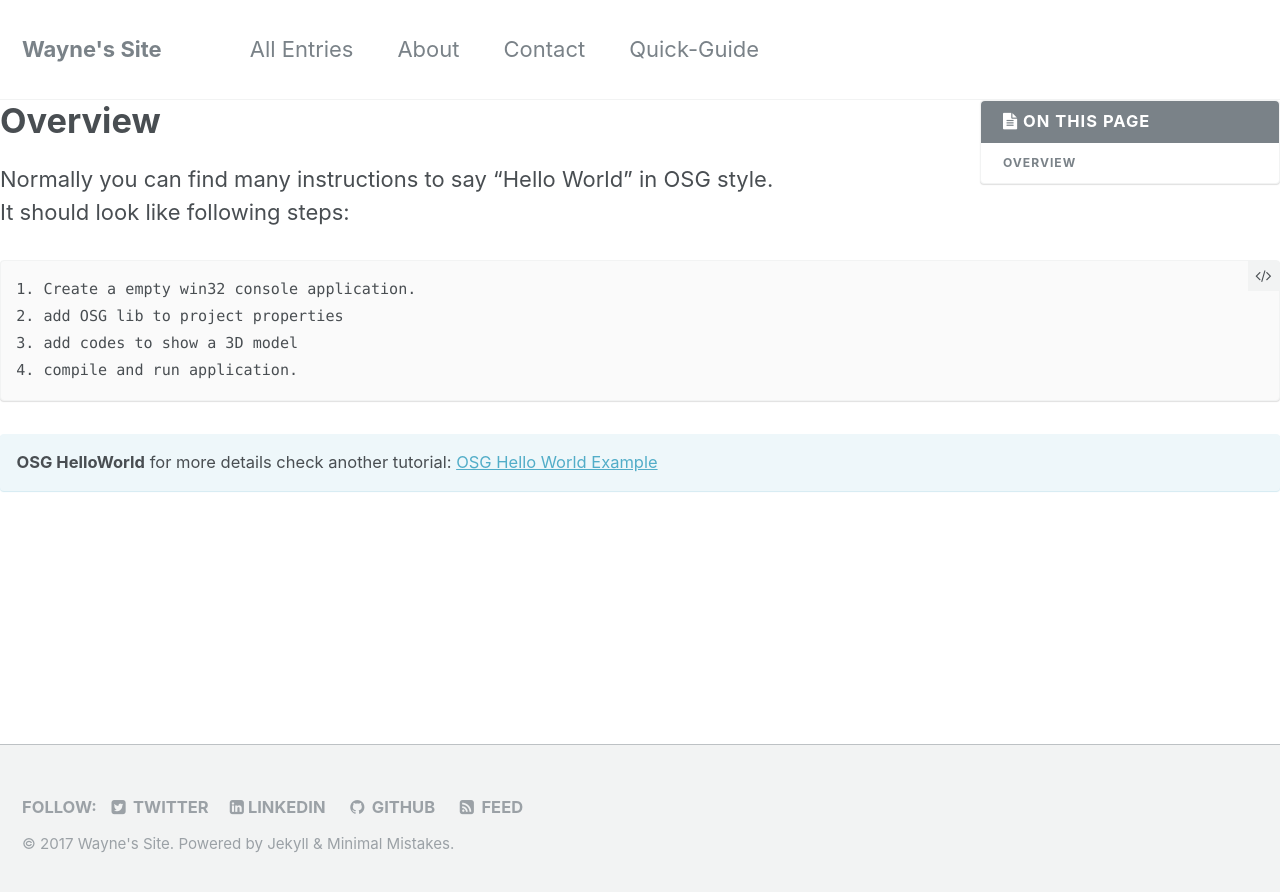
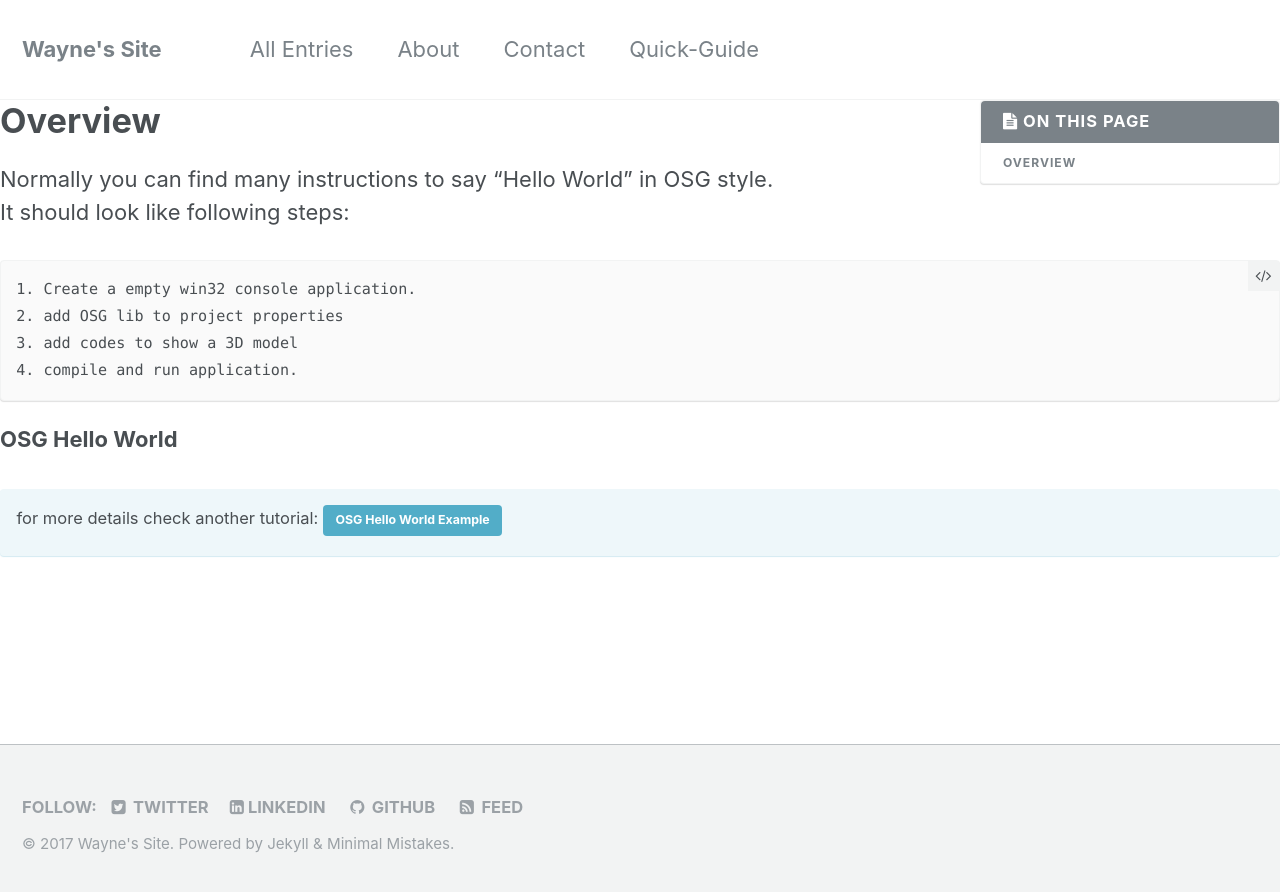
Before and after one commit to element207/element207.github.io, a Jekyll site: the page built from _posts/2017-08-14-OSG-VS2015-TroubleShooting.md, in a window 1280 px wide. Shown: the top 892 px of the page. Built offline with Jekyll 4.4.1, drawn with Linux system fonts in a browser that asks for light colours; our own code applies the rules of GitHub Pages for plain Markdown files.

Commit message:
Update 2017-08-14-OSG-VS2015-TroubleShooting.md

```diff
--- a/_posts/2017-08-14-OSG-VS2015-TroubleShooting.md
+++ b/_posts/2017-08-14-OSG-VS2015-TroubleShooting.md
@@ -24,6 +24,7 @@
 4. compile and run application.
 {% endhighlight %}
 
-**OSG HelloWorld**
-for more details check another tutorial: [OSG Hello World Example]({{ site.baseurl }}{% link _posts/2017-08-10-my-first-blog.md %})
+**OSG Hello World**
+
+for more details check another tutorial: [OSG Hello World Example]({{ site.baseurl }}{% link _posts/2017-08-10-my-first-blog.md %}){: .btn .btn--info}
 {: .notice--info}
```
